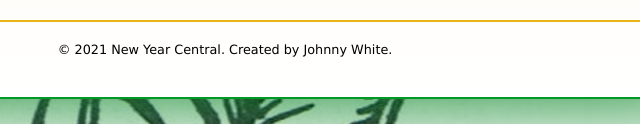
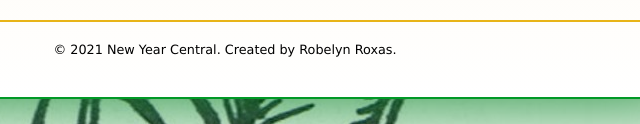
Before and after one commit to RobelynRoxas/HTML-Assignment-3, a plain HTML site: page index.html in a window 1280 px wide. Shown: the part 1441-1565 px from the top of the page, 410-1050 px from the left. Drawn offline with Linux system fonts and the light colour scheme.

Commit message:
Updated created by Robelyn Roxas

```diff
--- a/index.html
+++ b/index.html
@@ -68,7 +68,7 @@
 			</main>
 
 			<footer>
-				<p>&copy; 2021 New Year Central. Created by Johnny White.</p>
+				<p>&copy; 2021 New Year Central. Created by Robelyn Roxas.</p>
 			</footer>
 		</div>
 	</body>
```
